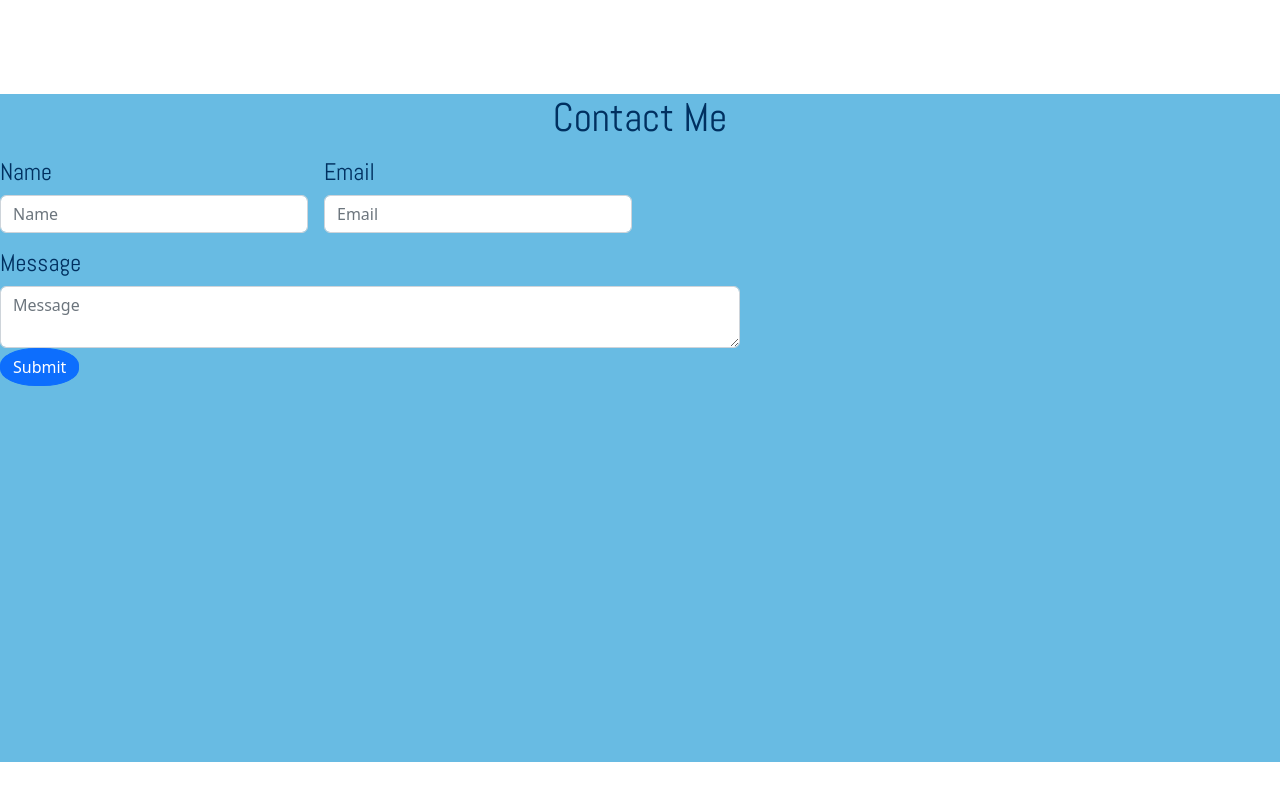
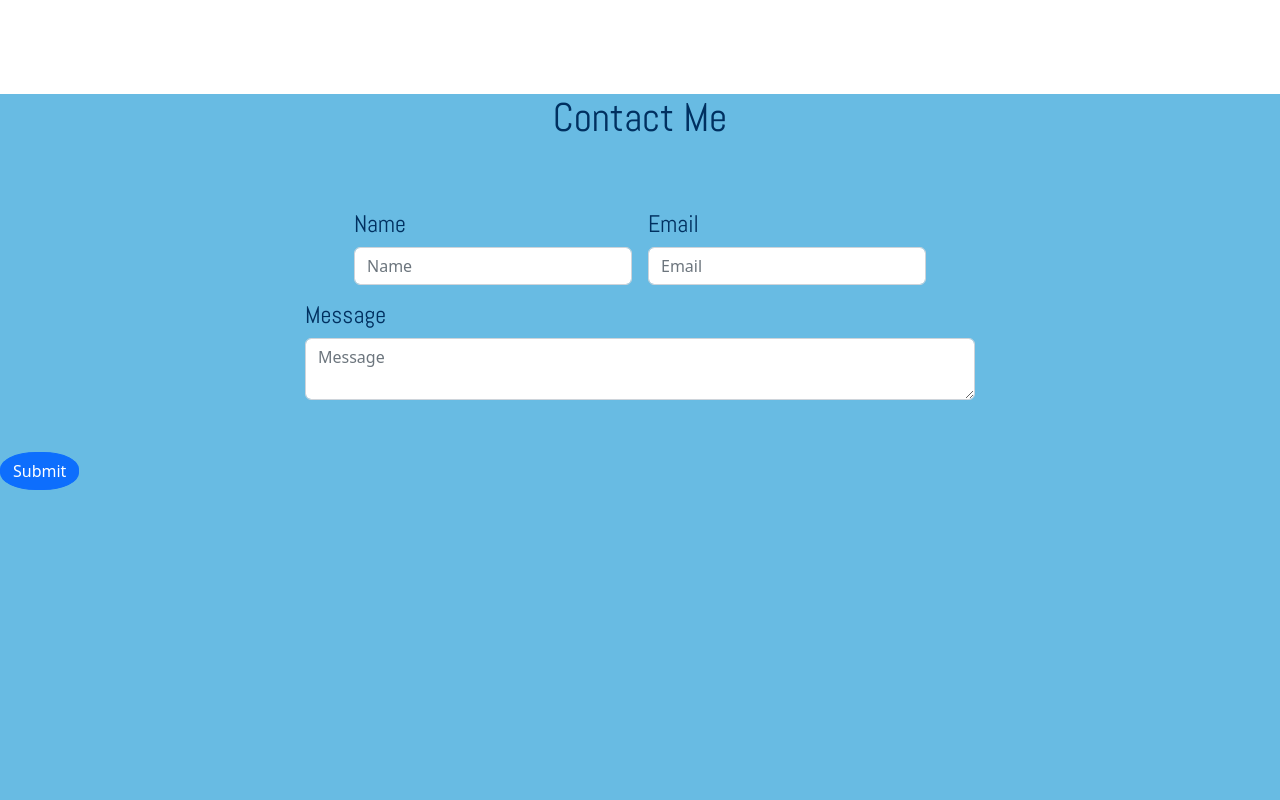
Before and after one commit to MugenZeta/HaroldGarnerPortfolio, an Angular app: page / in a window 1280 px wide. Shown: the part 1826-2626 px from the top of the page. Before the commit the page ends 2588 px from the top, so only its background shows below. Built offline with nearby package versions, Linux system fonts and the light colour scheme; no server answers; a web font is replaced by a local one.

Commit message:
Ver Update and Center Messaging form

```diff
--- a/package.json
+++ b/package.json
@@ -1,6 +1,6 @@
 {
   "name": "harold-garner-portfolio",
-  "version": "0.8.3",
+  "version": "0.9.1",
   "scripts": {
     "ng": "ng",
     "start": "ng serve",
--- a/src/app/contact-me-form/contact-me-form.component.html
+++ b/src/app/contact-me-form/contact-me-form.component.html
@@ -1,4 +1,4 @@
-<form class="row g-3">
+<form class="row g-3 m-5 p-1 d-flex justify-content-center align-items-center">
   <div class="col-sm-3">
     <h4>Name</h4>
     <input type="Name" class="form-control col-form-label-sm" id="floatingInput" placeholder="Name">
```
